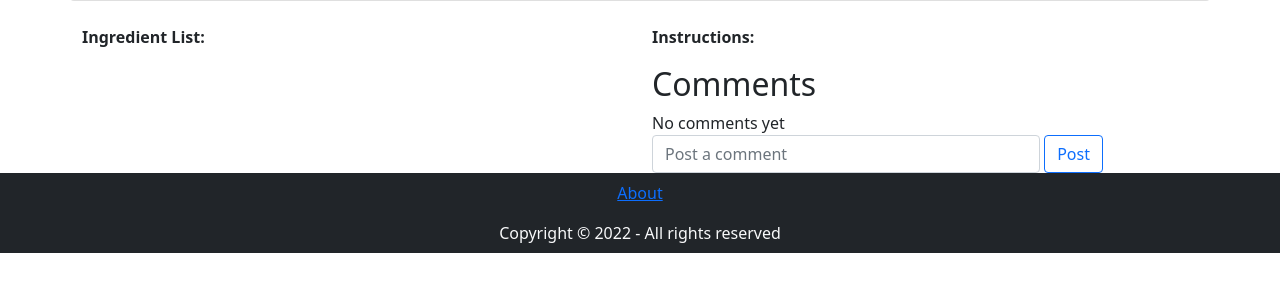
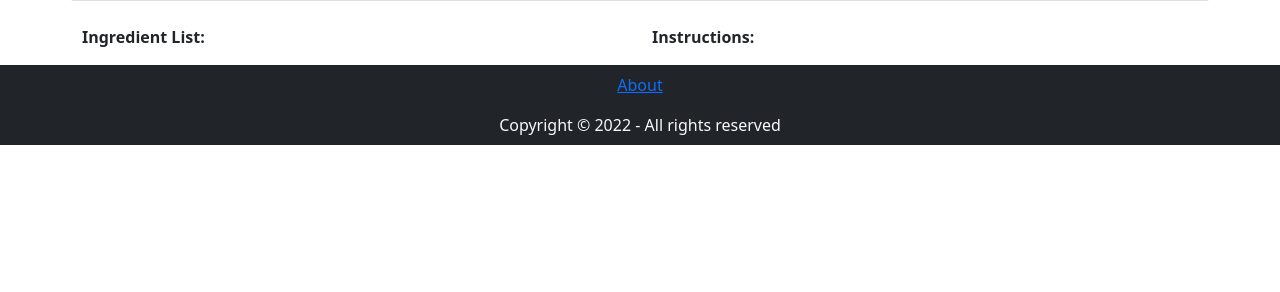
Before and after one commit to Tia-Vang/Capstone, a Django app: page /recipe/1/ in a window 1280 px wide. Shown: the part 390-682 px from the top of the page. Run offline with Django 4.2, Linux system fonts and the light colour scheme; data that the repository does not hold is empty; some libraries are stand-ins or nearby versions.

Commit message:
removed comments progress

```diff
--- a/homechefapp/templates/homechefapp/recipe.html
+++ b/homechefapp/templates/homechefapp/recipe.html
@@ -55,20 +55,7 @@
         <p class="">{{n.step}}</p>
         {% endfor %}-->
         <p class="">{{data.instructions}}</p>
-        <h2>Comments</h2>
-        {% if not recipe.comment.all %}
-          No comments yet
-          <form class="d-flex" method="post" action="#">
-            {% csrf_token %}
-            <input class="form-control me-1" type="comment"  placeholder="Post a comment" >
-            <button class="btn btn-outline-primary" type="submit">Post</button>
-          </form>
-        {% else %}
-          {% for i in recipe.comment.all %}
-            {{ i.user }}
-            {{ i.title }}
-          {% endfor %}
-        {% endif %}
+
 
 
 
```
